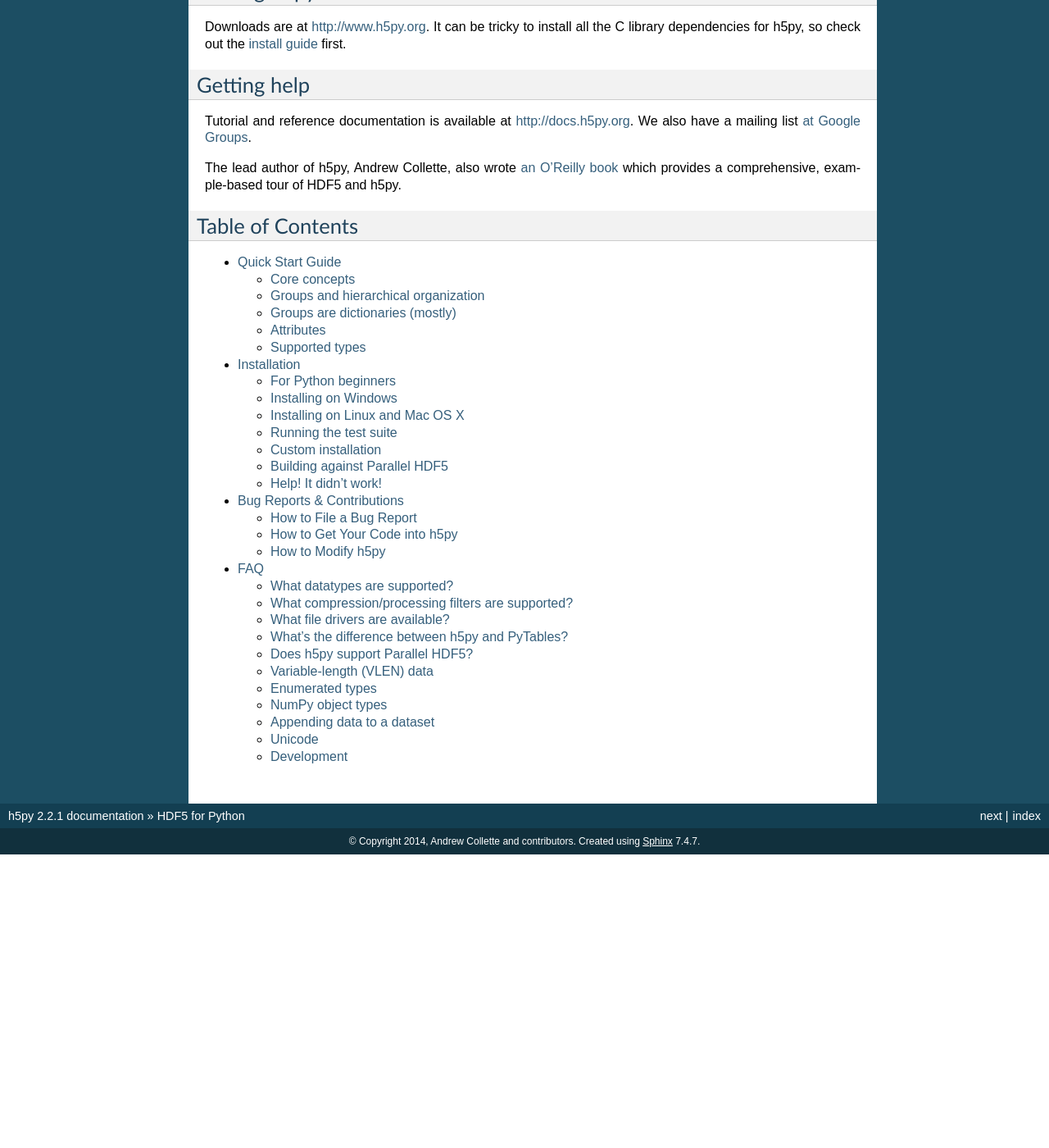
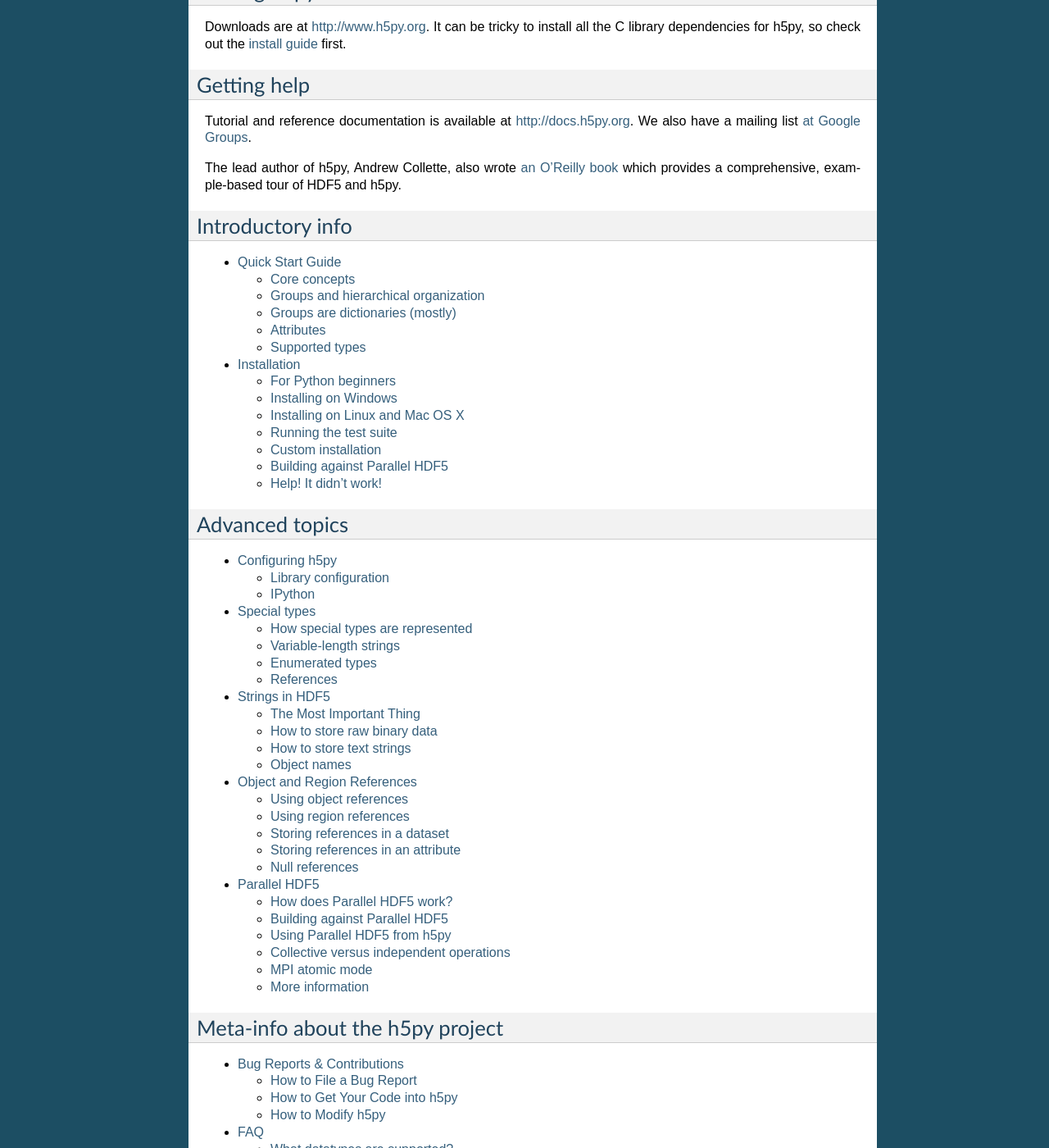
Before and after one commit to h5py/h5py, a Sphinx documentation site: the page built from docs/index.rst, in a window 1280 px wide and 1400 px high, scrolled down 623 px. Shown: the whole window at 82% size. Built offline with Sphinx 7.4.7, drawn with Linux system fonts in a browser that asks for light colours; pages that are not in the unit, such as notebooks, are missing from menus; before the commit the page ends 1665 px from its top, so only the background shows below that; some of the changed text lies outside the part shown.

Commit message:
Move topics into doc root

```diff
--- a/docs/index.rst
+++ b/docs/index.rst
@@ -52,7 +52,7 @@
 which provides a comprehensive, example-based tour of HDF5 and h5py.
 
 
-Table of Contents
+Introductory info
 -----------------
 
 .. toctree::
@@ -60,6 +60,27 @@
 
     quick
     build
+
+
+Advanced topics
+---------------
+
+.. toctree::
+    :maxdepth: 2
+
+    config
+    special
+    strings
+    refs
+    mpi
+
+
+Meta-info about the h5py project
+--------------------------------
+
+.. toctree::
+    :maxdepth: 2
+
     contributing
     faq
     licenses
```
Also changed, not shown: docs/topics/index.rst (deleted, +0 -11 lines), docs/config.rst (renamed from docs/topics/config.rst), docs/mpi.rst (renamed from docs/topics/mpi.rst), docs/refs.rst (renamed from docs/topics/refs.rst), docs/special.rst (renamed from docs/topics/special.rst), docs/strings.rst (renamed from docs/topics/strings.rst).
